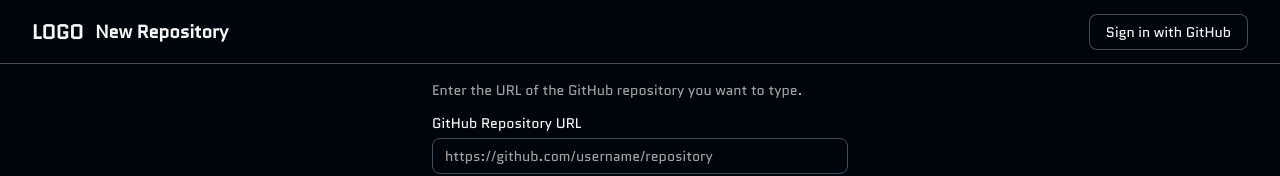
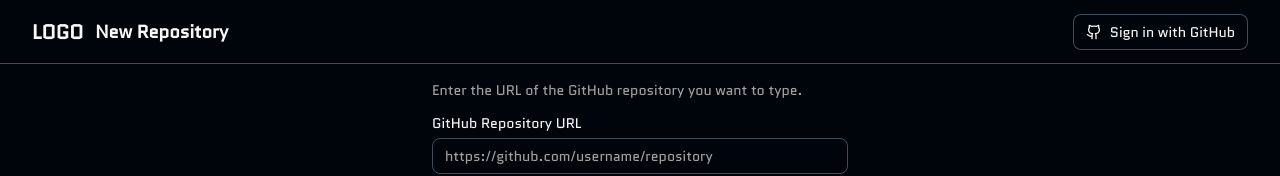
Before and after one commit to Shrimprin/typing_repo, a Next.js app in the folder frontend/: page /repositories/new in a window 1280 px wide. Shown: the top 176 px of the page. Built offline with nearby package versions, Linux system fonts and the light colour scheme; no server answers.

Commit message:
githubアイコンを表示

```diff
--- a/frontend/src/components/common/AuthButton.tsx
+++ b/frontend/src/components/common/AuthButton.tsx
@@ -1,6 +1,6 @@
 import { signIn, signOut } from '@/auth';
 import { Button } from '@/components/ui/button';
-import { LogOut } from 'lucide-react';
+import { Github, LogOut } from 'lucide-react';
 
 export function SignIn({ provider }: { provider?: string }) {
   return (
@@ -10,7 +10,8 @@ export function SignIn({ provider }: { provider?: string }) {
         await signIn(provider);
       }}
     >
-      <Button type="submit" variant="outline">
+      <Button type="submit" variant="outline" className="flex items-center gap-2">
+        <Github />
         Sign in with GitHub
       </Button>
     </form>
```
